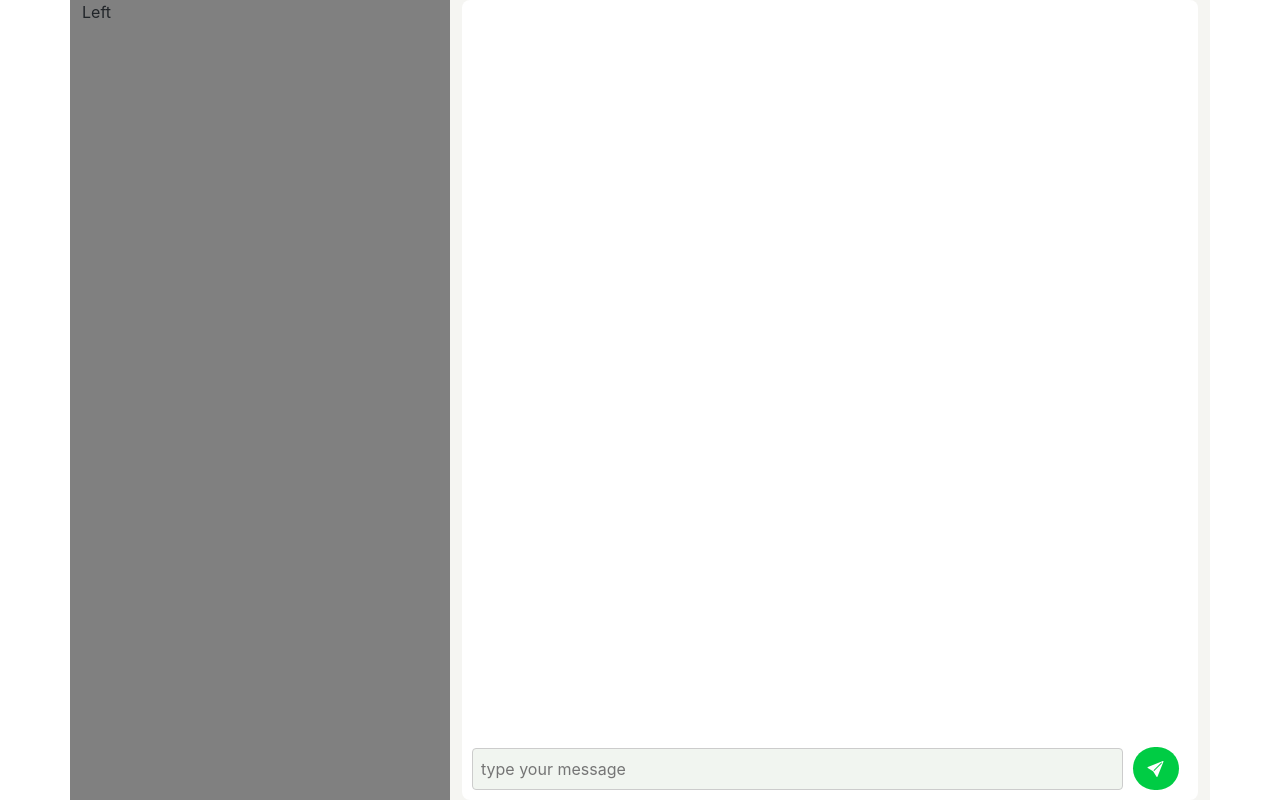
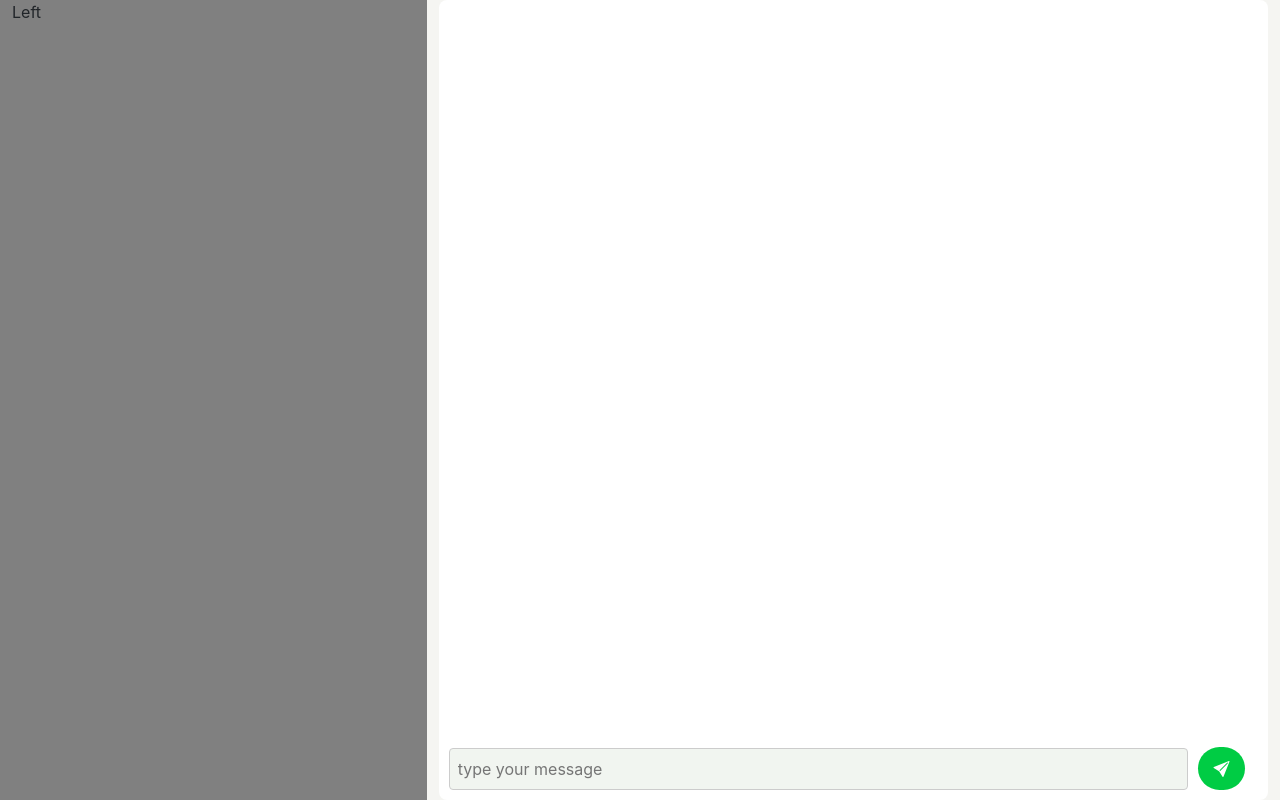
Before and after one commit to iosumit/chat-frontend-system, a React (Create React App) app: page /chat in a window 1280 px wide. Built offline with nearby package versions, Linux system fonts and the light colour scheme.

Commit message:
Margin on side Bug Fixed

```diff
--- a/src/modules/App/Pages/ChatPage/ChatPage.js
+++ b/src/modules/App/Pages/ChatPage/ChatPage.js
@@ -1,12 +1,12 @@
 import React from 'react'
-import ChatPdp  from './component/ChatPdp'
+import ChatPdp from './component/ChatPdp'
 import "./ChatPage.css"
 const ChatPage = () => {
   return (
-    <div className='container chatBody'>
+    <div className='container-fluid chatBody'>
       <div className='row'>
 
-        <div class="col-12 col-md-12 col-lg-4 " style={{backgroundColor:"gray"}}>Left</div>
+        <div class="col-12 col-md-12 col-lg-4 " style={{ backgroundColor: "gray" }}>Left</div>
 
         <div class="col-12 col-md-12 col-lg-8"><ChatPdp /> </div>
       </div>
```
